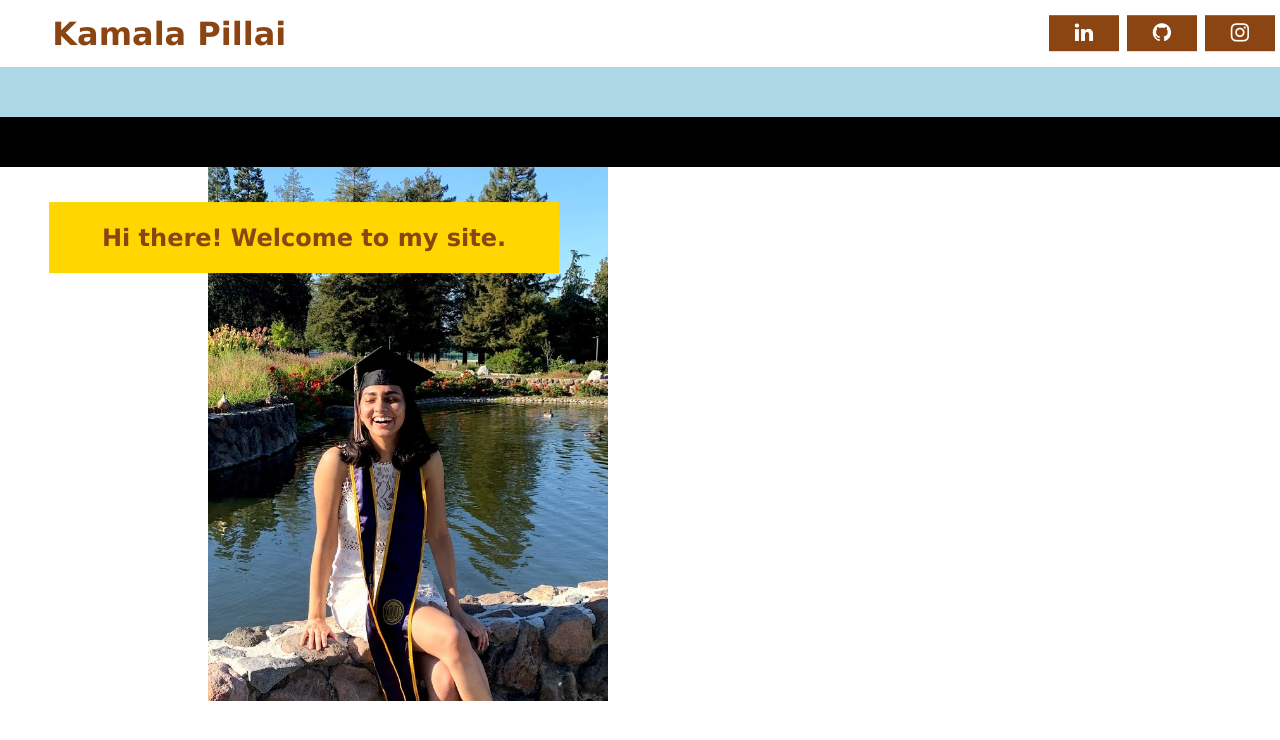
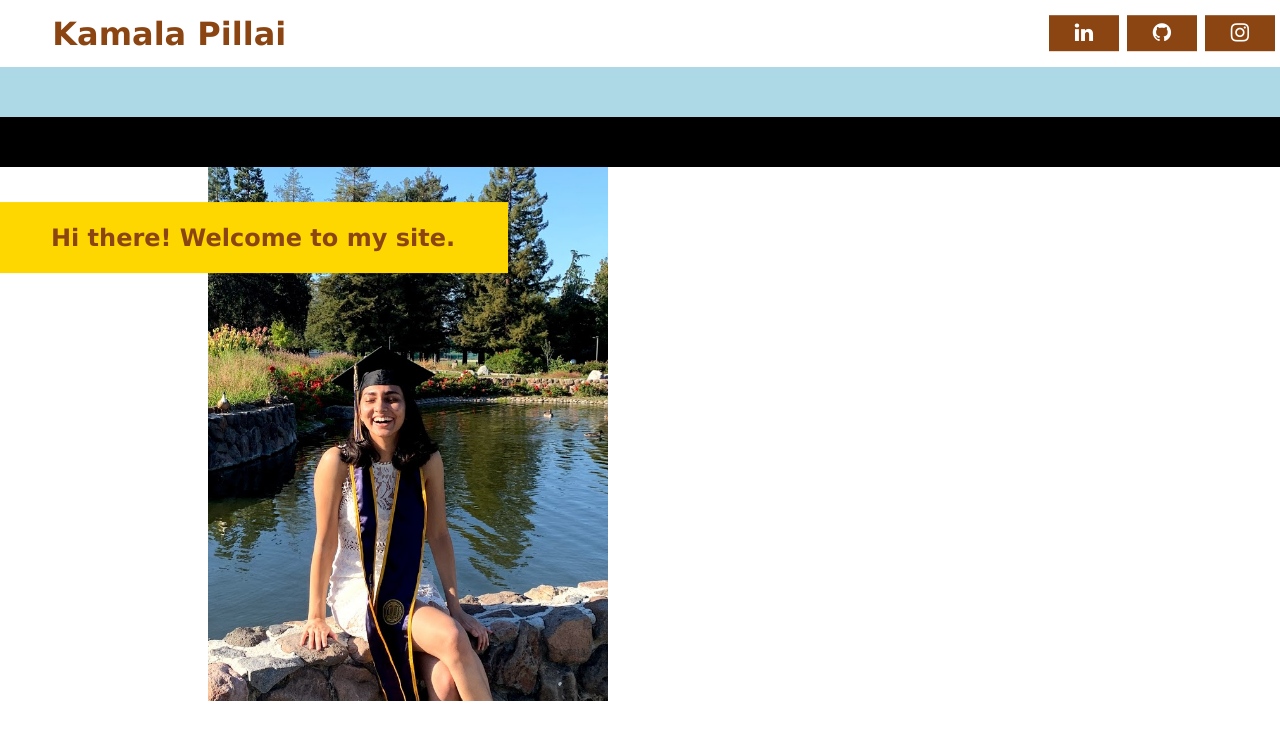
Before and after one commit to kpill/kpill.github.io, a Jekyll site: the page built from index.html, in a window 1280 px wide. Shown: the top 740 px of the page. Built offline with Jekyll 4.4.1, drawn with Linux system fonts in a browser that asks for light colours.

Commit message:
Update main.css

```diff
--- a/css/main.css
+++ b/css/main.css
@@ -245,7 +245,7 @@ html, body {
 		float: right;
 		/*height: 100px;*/
 		padding: 5px;
-		transform: translate(-110%, 50%);*/
+		transform: translate(-120%, 50%);*/
 
 	}
 
```
